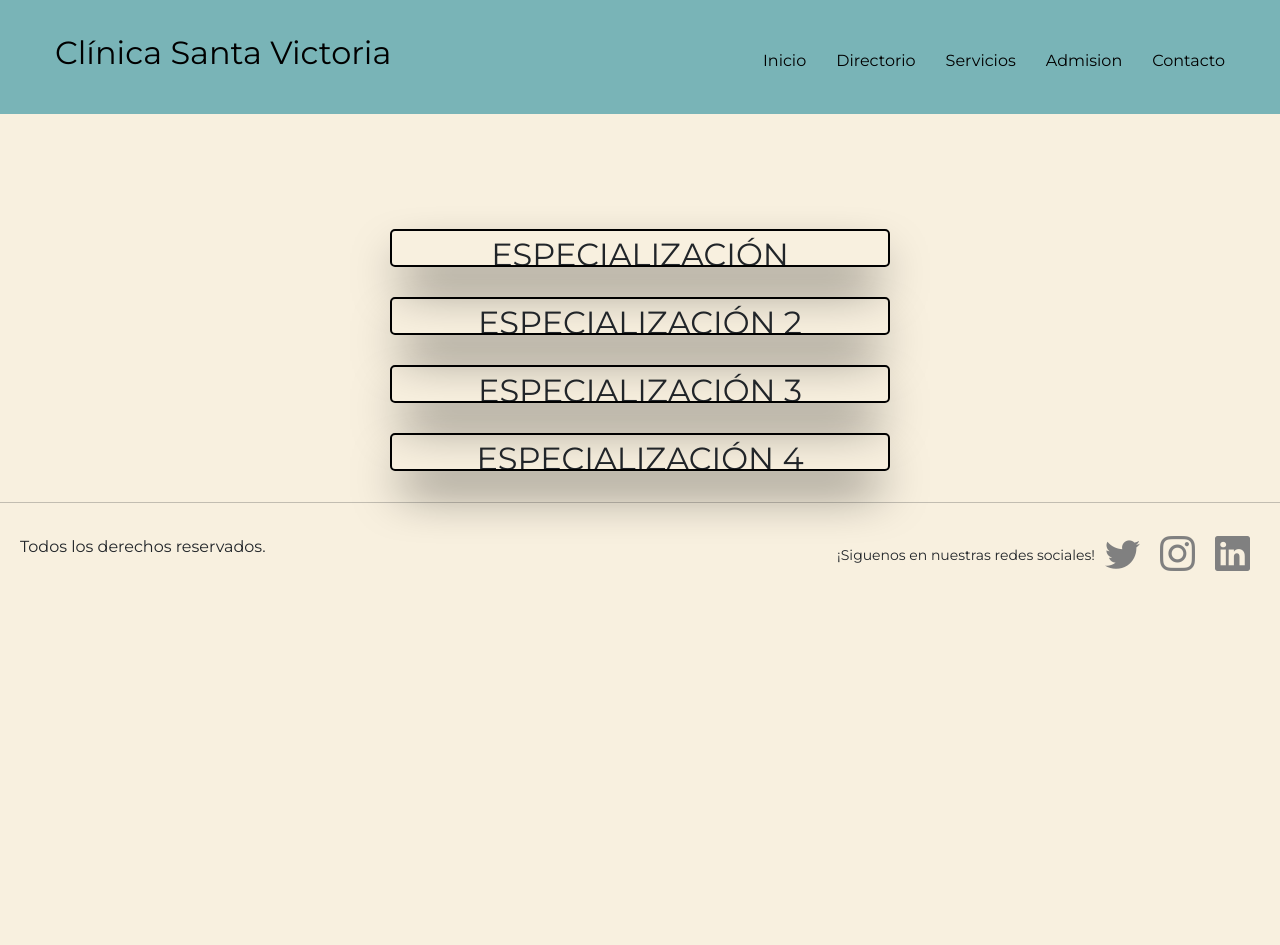
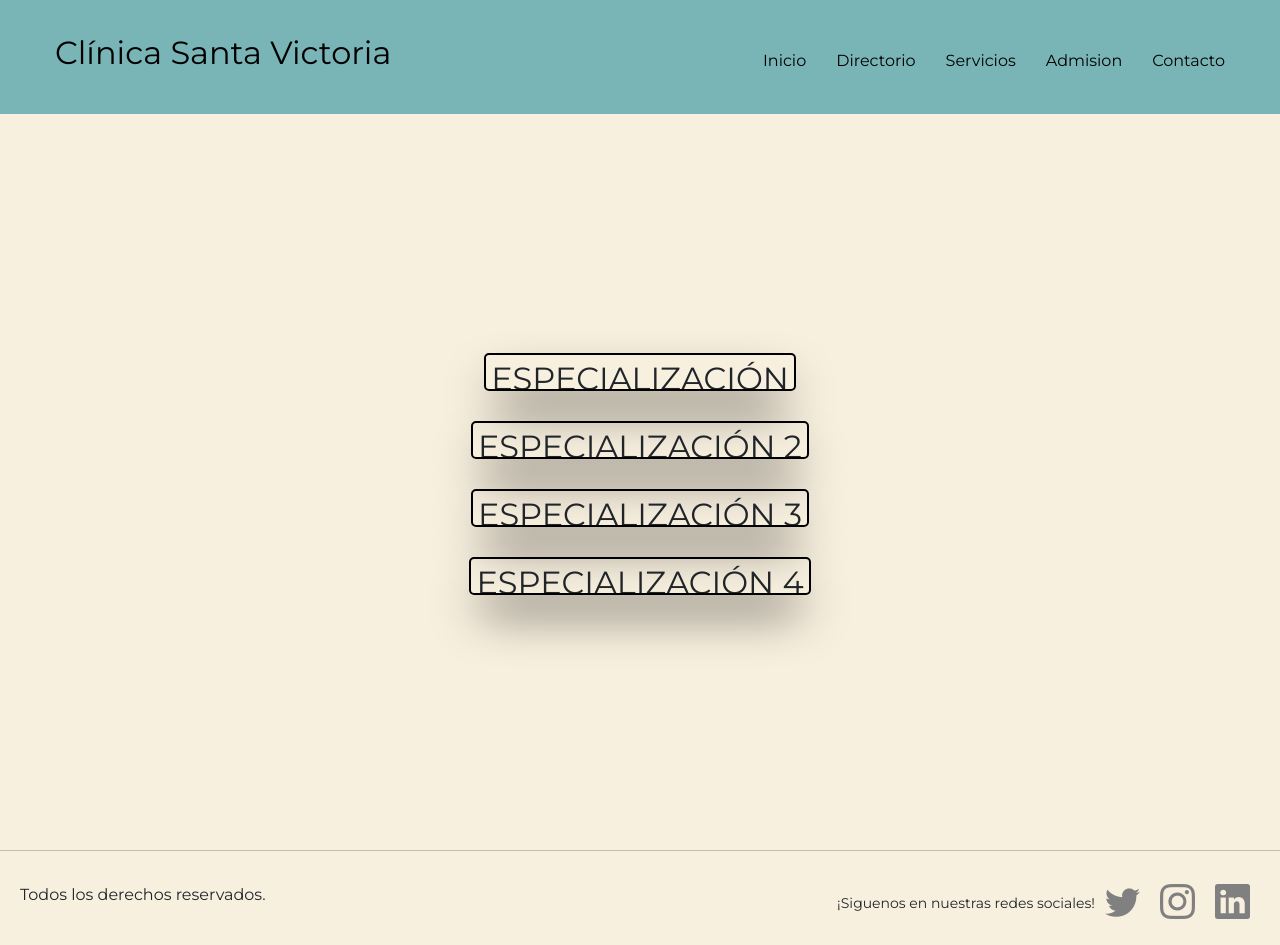
Before and after one commit to daviduzz/clinica-uzcategui, a plain HTML site: page pages/servicios.html in a window 1280 px wide. Before the commit the page ends 800 px from the top, so only its background shows below. Drawn offline with nearby package versions, Linux system fonts and the light colour scheme.

Commit message:
Correcciones de sass2+seo

```diff
--- a/pages/servicios.html
+++ b/pages/servicios.html
@@ -33,8 +33,9 @@
 				</nav>
 			</div>
 		</header>
+		<div class="prueba">
 		<main class="main-serv">
-			<div class="main-serv__tarjeta1">
+			<div class="main-serv__tarjeta">
 				<article class="main-serv__textotarjeta">
 					<h2>ESPECIALIZACIÓN</h2>
 					<hr />
@@ -45,7 +46,7 @@
 					</ul>
 				</article>
 			</div>
-			<div class="main-serv__tarjeta1">
+			<div class="main-serv__tarjeta">
 				<article class="main-serv__textotarjeta">
 					<h2>ESPECIALIZACIÓN 2</h2>
 					<hr />
@@ -56,7 +57,7 @@
 					</ul>
 				</article>
 			</div>
-			<div class="main-serv__tarjeta1">
+			<div class="main-serv__tarjeta">
 				<article class="main-serv__textotarjeta">
 					<h2>ESPECIALIZACIÓN 3</h2>
 					<hr />
@@ -67,7 +68,7 @@
 					</ul>
 				</article>
 			</div>
-			<div class="main-serv__tarjeta1">
+			<div class="main-serv__tarjeta">
 				<article class="main-serv__textotarjeta">
 					<h2>ESPECIALIZACIÓN 4</h2>
 					<hr />
@@ -99,7 +100,8 @@
 				</div>
 			</div>
 		</main>
-		<footer>
+		</div>
+		<footer class="footerposition">
 			<hr />
 			<div class="footer">
 				<div>
--- a/scss/components/_footer.scss
+++ b/scss/components/_footer.scss
@@ -1,3 +1,7 @@
+.footerposition {
+	bottom: 0;
+}
+
 .footer {
 	display: flex;
 	justify-content: space-between;
--- a/scss/pages/_mainserv.scss
+++ b/scss/pages/_mainserv.scss
@@ -1,17 +1,17 @@
 .main-serv {
-	padding-top: 100px;
 	display: grid;
 	justify-items: center;
 	align-items: center;
 	align-content: center;
 	justify-content: center;
+	height: 90vh;
 }
 
-.main-serv__tarjeta1 {
+.main-serv__tarjeta {
 	margin: 15px;
 	padding: 5px;
 	border: 2px solid black;
-	width: 500px;
+	max-width: 100%;
 	height: 38px;
 	border-radius: 5px;
 	box-shadow: 0 25px 50px -12px rgba(0, 0, 0, 60%);
@@ -21,11 +21,11 @@
 	overflow: hidden;
 }
 
-.main-serv__tarjeta1 li {
+.main-serv__tarjeta li {
 	font-size: 19px;
 }
 
-.main-serv__tarjeta1:hover {
+.main-serv__tarjeta:hover {
 	height: 200px;
 	background-image: linear-gradient(to right, #79B4B7, #9D9D9D, #FEFBF3);
 }
```
Also changed, not shown: index.html (+9 -7 lines), pages/admision.html (+1 -1 lines), pages/contacto.html (+1 -1 lines), pages/directorio.html (+1 -1 lines), css/style.css.
